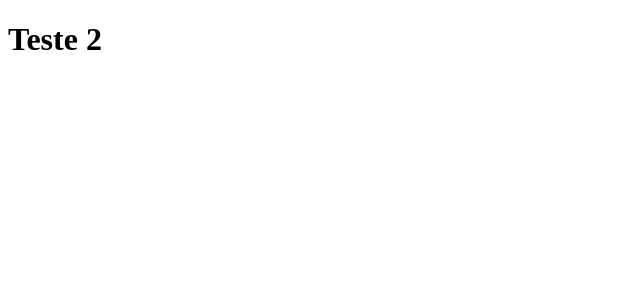
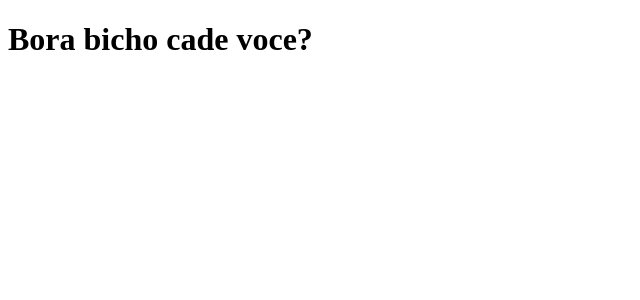
Before and after one commit to VictorGHoffman/clone-tabnews, a Next.js app: page / in a window 1280 px wide. Shown: the top 300 px of the page, without its empty margins (0-640 px from the left). Built offline with nearby package versions, Linux system fonts and the light colour scheme.

Commit message:
troca o texto da home

```diff
--- a/pages/index.js
+++ b/pages/index.js
@@ -1,5 +1,5 @@
 function Home() {
-  return <h1>Teste 2 </h1>;
+  return <h1>Bora bicho cade voce? </h1>;
 }
 
 export default Home;
```
